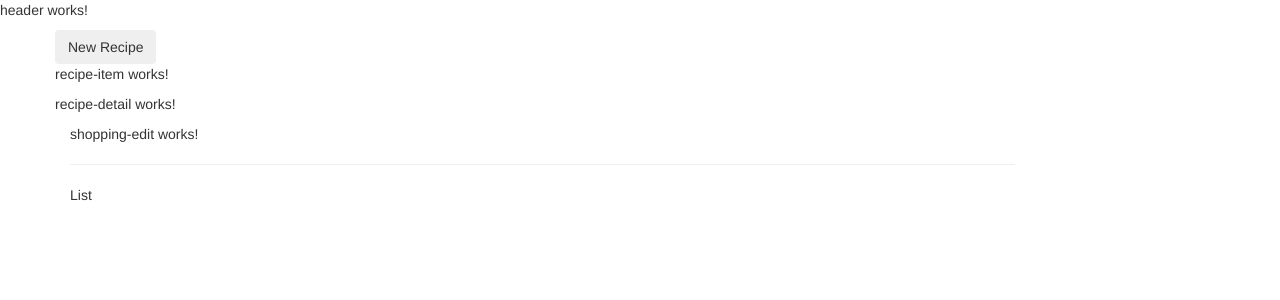
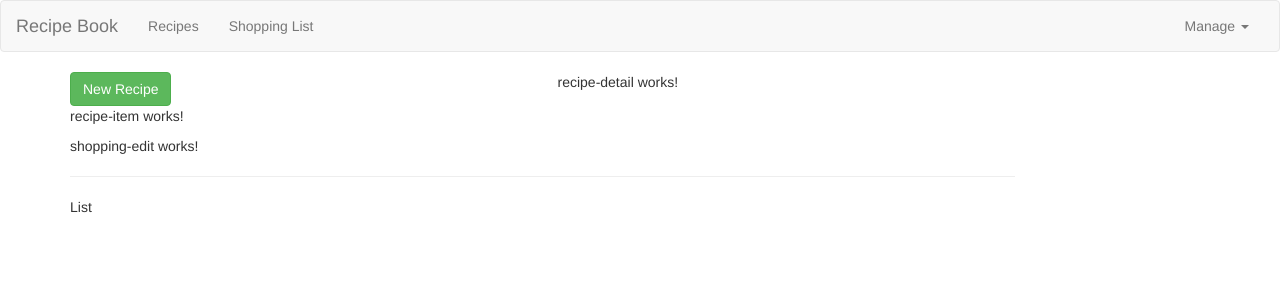
Before and after one commit to vallauri-ict/my-recipes-SamueleDeToffol, an Angular app: page / in a window 1280 px wide. Shown: the top 300 px of the page. Built offline with nearby package versions, Linux system fonts and the light colour scheme.

Commit message:
Header layed out

```diff
--- a/src/app/header/header.component.html
+++ b/src/app/header/header.component.html
@@ -1 +1,29 @@
-<p>header works!</p>
+<nav class="navbar navbar-default">
+    <div class="container-fluid">
+        <div class="navbar-header">
+            <button type="button" class="navbar-toggle" (click)="collapsed = !collapsed">
+                <span class="icon-bar" *ngFor="let i of [1,2,3]"></span>
+            </button>
+            <a href="#" class="navbar-brand">Recipe Book</a>
+        </div>
+        <div class="navbar-collapse" [class.collapse]="collapsed" (window:resize)="collapsed = true">
+            <ul class="nav navbar-nav">
+                <li><a href="#">Recipes</a></li>
+                <li><a href="#">Shopping List</a></li>
+            </ul>
+            <ul class="nav navbar-nav navbar-right">
+                <li class="dropdown">
+                    <a href="#" class="dropdown-toggle" role="button">
+                        Manage
+                        <span class="caret"></span>
+                    </a>
+                    <ul class="dropdown-menu">
+                        <li><a href="#">Save data</a></li>
+                        <li><a href="#">Fetch data</a></li>
+                    </ul>
+                </li>
+
+            </ul>
+        </div>
+    </div>
+</nav>
--- a/src/app/header/header.component.ts
+++ b/src/app/header/header.component.ts
@@ -3,13 +3,11 @@
 @Component({
   selector: 'app-header',
   templateUrl: './header.component.html',
-  styleUrls: ['./header.component.css']
+  styleUrls: ['./header.component.css'],
 })
 export class HeaderComponent implements OnInit {
+  collapsed: boolean = true;
+  constructor() {}
 
-  constructor() { }
-
-  ngOnInit(): void {
-  }
-
+  ngOnInit(): void {}
 }
--- a/src/app/recipes/recipe-list/recipe-list.component.html
+++ b/src/app/recipes/recipe-list/recipe-list.component.html
@@ -1,6 +1,6 @@
 <div class="row">
     <div class="col-xs-12">
-        <button class="btn btn-succes">New Recipe</button>
+        <button class="btn btn-success">New Recipe</button>
     </div>
 </div>
 
--- a/src/app/recipes/recipes.component.html
+++ b/src/app/recipes/recipes.component.html
@@ -1,8 +1,8 @@
 <div class="row">
-    <div class="col-mt-5">
+    <div class="col-md-5">
         <app-recipe-list></app-recipe-list>
     </div>
-    <div class="col-mt-7">
+    <div class="col-md-7">
         <app-recipe-detail></app-recipe-detail>
     </div>
 </div>
```
